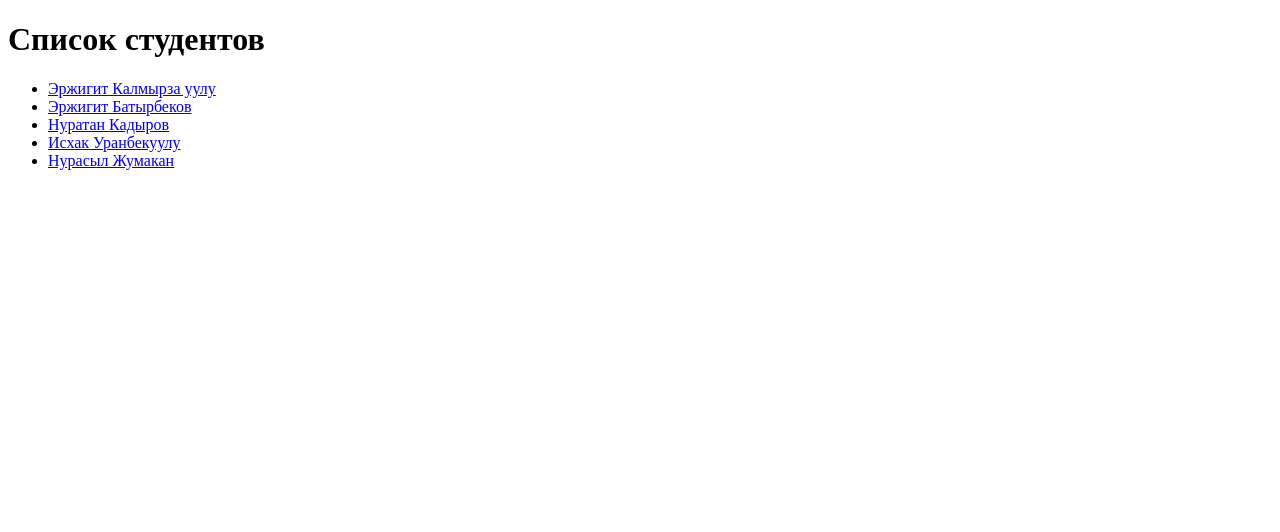
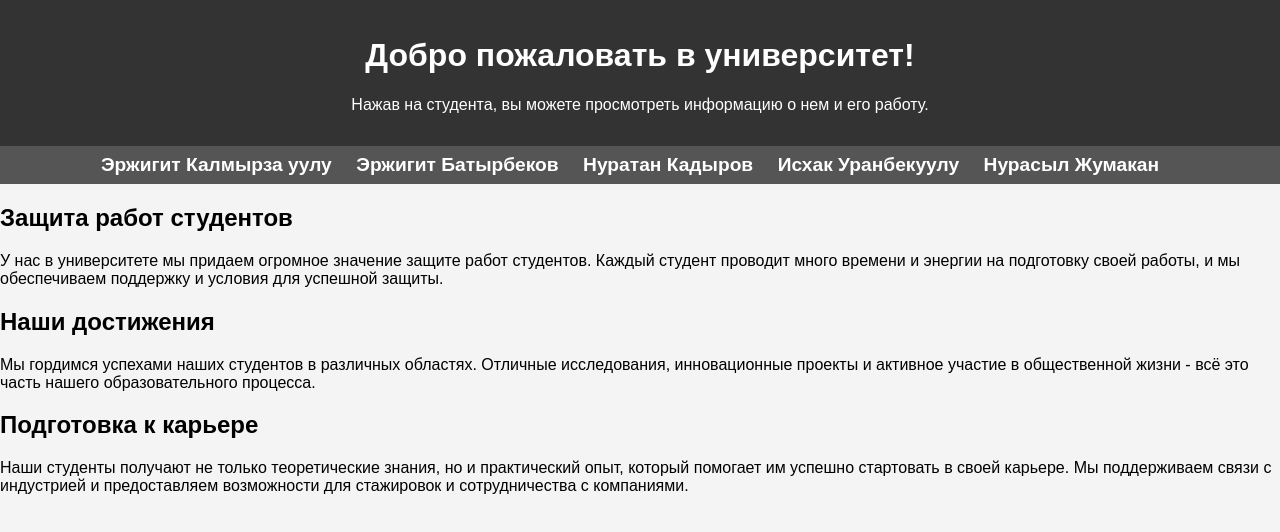
Before and after one commit to Hypeke/nursayl.github.io, a plain HTML site: page index.html in a window 1280 px wide. Drawn offline with Linux system fonts and the light colour scheme.

Commit message:
index.html

```diff
--- a/index.html
+++ b/index.html
@@ -4,10 +4,15 @@
     <meta charset="UTF-8">
     <meta name="viewport" content="width=device-width, initial-scale=1.0">
     <title>Главная страница</title>
+    <link rel="stylesheet" href="styles.css">
 </head>
 <body>
-    <h1>Список студентов</h1>
+    <header>
+        <h1>Добро пожаловать в университет!</h1>
+        <p>Нажав на студента, вы можете просмотреть информацию о нем и его работу.</p>
+    </header>
 
+    <nav>
         <ul>
             <li><a href="student1.html">Эржигит Калмырза уулу</a></li>
             <li><a href="student2.html">Эржигит Батырбеков</a></li>
@@ -15,5 +20,17 @@
             <li><a href="student4.html">Исхак Уранбекуулу</a></li>
             <li><a href="student5.html">Нурасыл Жумакан</a></li>
         </ul>
+    </nav>
+
+    <section class="additional-info">
+        <h2>Защита работ студентов</h2>
+        <p>У нас в университете мы придаем огромное значение защите работ студентов. Каждый студент проводит много времени и энергии на подготовку своей работы, и мы обеспечиваем поддержку и условия для успешной защиты.</p>
+
+        <h2>Наши достижения</h2>
+        <p>Мы гордимся успехами наших студентов в различных областях. Отличные исследования, инновационные проекты и активное участие в общественной жизни - всё это часть нашего образовательного процесса.</p>
+
+        <h2>Подготовка к карьере</h2>
+        <p>Наши студенты получают не только теоретические знания, но и практический опыт, который помогает им успешно стартовать в своей карьере. Мы поддерживаем связи с индустрией и предоставляем возможности для стажировок и сотрудничества с компаниями.</p>
+    </section>
 </body>
 </html>
```
Lines whose indentation alone changed are shown as unchanged.
